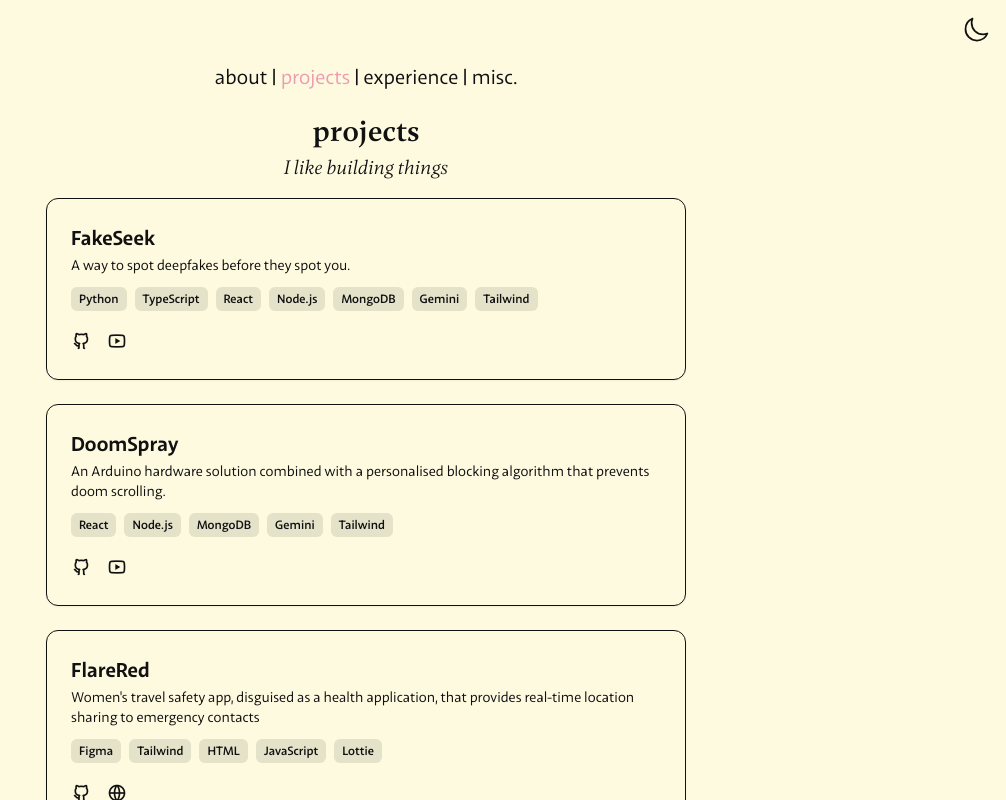
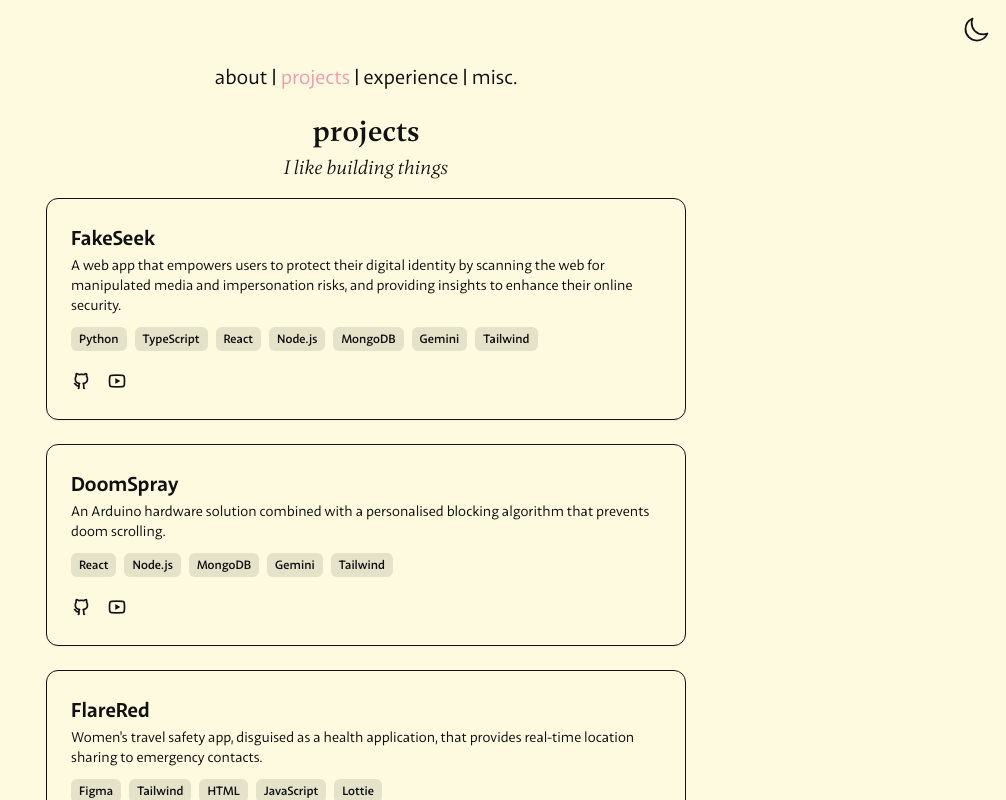
Before and after one commit to aadya-khanna/portfolio_frontend, a React (Vite) app: page /projects in a window 1280 px wide. Shown: the top 800 px of the page, without its empty margins (274-1280 px from the left). Built offline with nearby package versions, Linux system fonts and the light colour scheme; no server answers.

Commit message:
fixed spelling and updated project desc.

```diff
--- a/src/pages/Projects.jsx
+++ b/src/pages/Projects.jsx
@@ -27,9 +27,9 @@ export default function Home() {
 
           <Card
               title="FakeSeek"
-              description="A way to spot deepfakes before they spot you."
+              description="A web app that empowers users to protect their digital identity by scanning the web for manipulated media and impersonation risks, and providing insights to enhance their online security."
               tech={['Python','TypeScript','React', 'Node.js', 'MongoDB', 'Gemini', 'Tailwind']}
-              github="https://github.com/apun16/FakeSeek%2E"
+              github="https://github.com/apun16/FakeSeek."
               site=""
               youtube="https://youtu.be/f2p4Meo1NoI"
             />
@@ -45,7 +45,7 @@ export default function Home() {
 
             <Card
               title="FlareRed"
-              description="Women's travel safety app, disguised as a health application, that provides real-time location sharing to emergency contacts"
+              description="Women's travel safety app, disguised as a health application, that provides real-time location sharing to emergency contacts."
               tech={['Figma', 'Tailwind', 'HTML', 'JavaScript', 'Lottie']}
               github="https://github.com/aadya-khanna/FlareRed"
               site="https://flarered.vercel.app"
```
